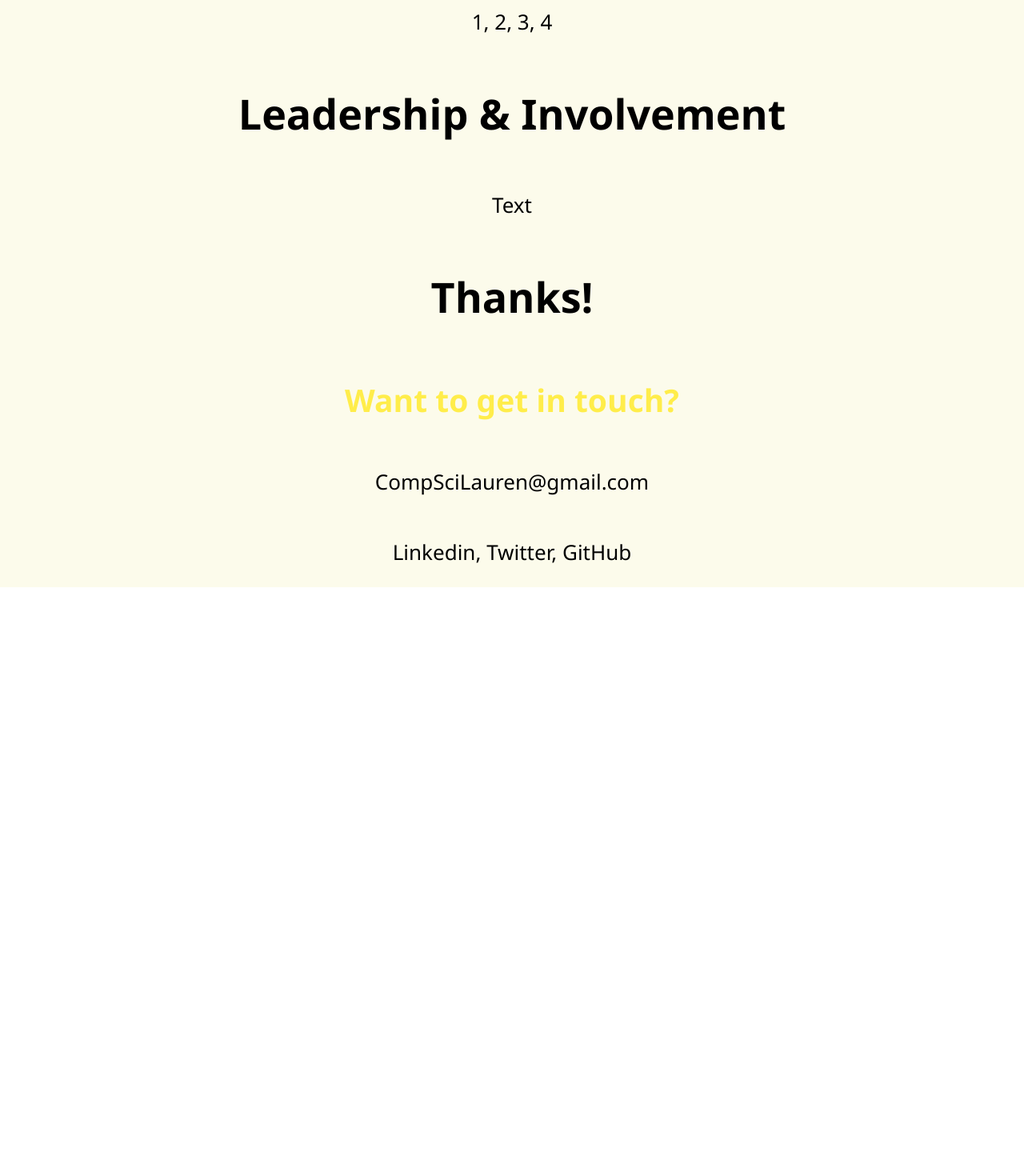
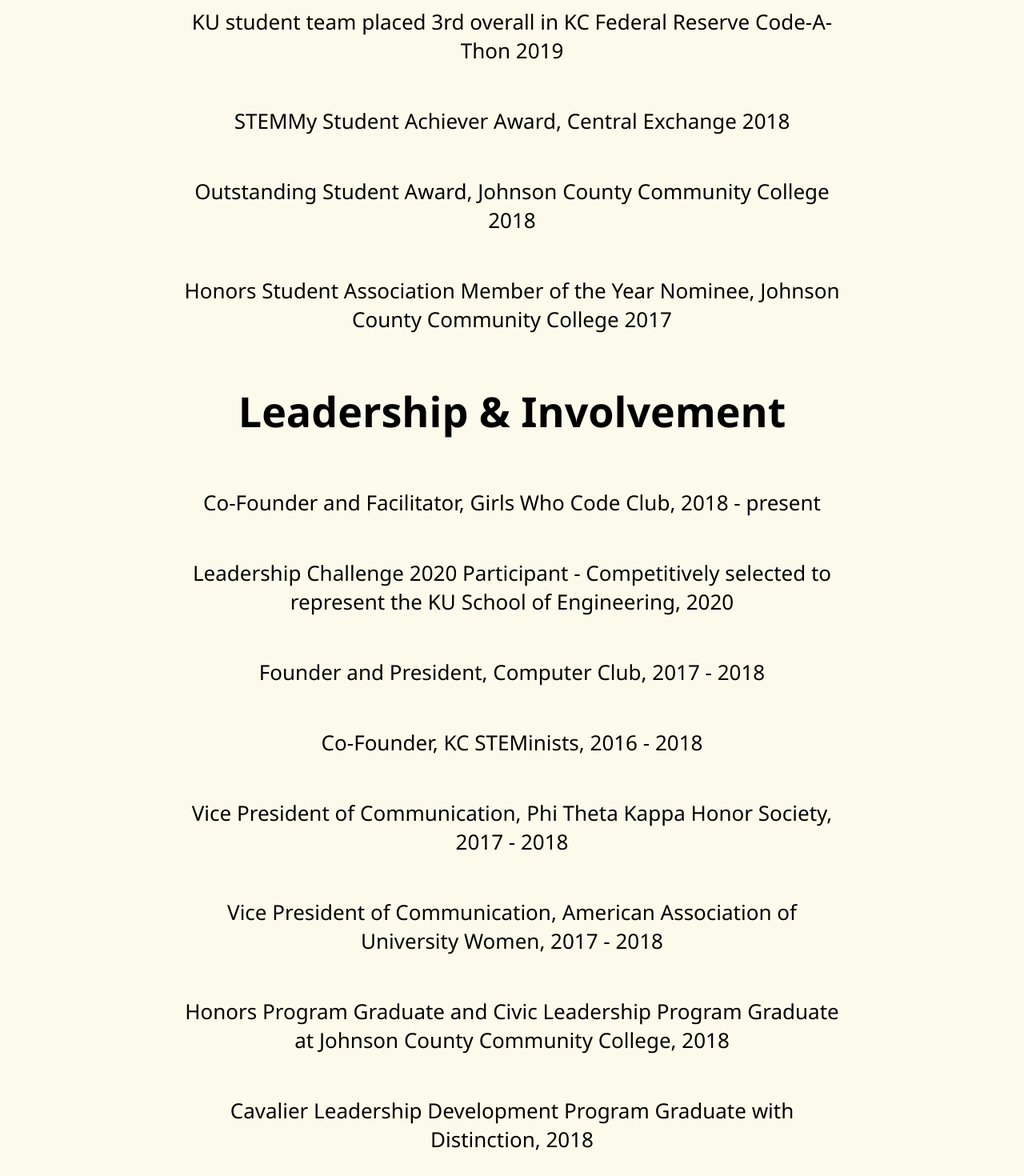
Before and after one commit to CompSciLauren/compscilauren.github.io, a React (Create React App) app: page / in a window 1280 px wide. Shown: the part 4360-5830 px from the top of the page at 80% size. Before the commit the page ends 5094 px from the top, so only its background shows below. Built offline with nearby package versions, Linux system fonts and the light colour scheme.

Commit message:
Add content under awards and involvement

```diff
--- a/src/App.js
+++ b/src/App.js
@@ -139,10 +139,45 @@ function App() {
             ></Experience>
 
             <h1>Awards</h1>
-            <p>1, 2, 3, 4</p>
+            <p>
+              KU student team placed 3rd overall in KC Federal Reserve
+              Code-A-Thon 2019
+            </p>
+            <p>STEMMy Student Achiever Award, Central Exchange 2018</p>
+            <p>
+              Outstanding Student Award, Johnson County Community College 2018
+            </p>
+            <p>
+              Honors Student Association Member of the Year Nominee, Johnson
+              County Community College 2017
+            </p>
 
             <h1>Leadership & Involvement</h1>
-            <p>Text</p>
+            <p>
+              Co-Founder and Facilitator, Girls Who Code Club, 2018 - present
+            </p>
+            <p>
+              Leadership Challenge 2020 Participant - Competitively selected to
+              represent the KU School of Engineering, 2020
+            </p>
+            <p>Founder and President, Computer Club, 2017 - 2018</p>
+            <p>Co-Founder, KC STEMinists, 2016 - 2018</p>
+            <p>
+              Vice President of Communication, Phi Theta Kappa Honor Society,
+              2017 - 2018
+            </p>
+            <p>
+              Vice President of Communication, American Association of
+              University Women, 2017 - 2018
+            </p>
+            <p>
+              Honors Program Graduate and Civic Leadership Program Graduate at
+              Johnson County Community College, 2018
+            </p>
+            <p>
+              Cavalier Leadership Development Program Graduate with Distinction,
+              2018
+            </p>
 
             <h1>Thanks!</h1>
             <h2>Want to get in touch?</h2>
```
